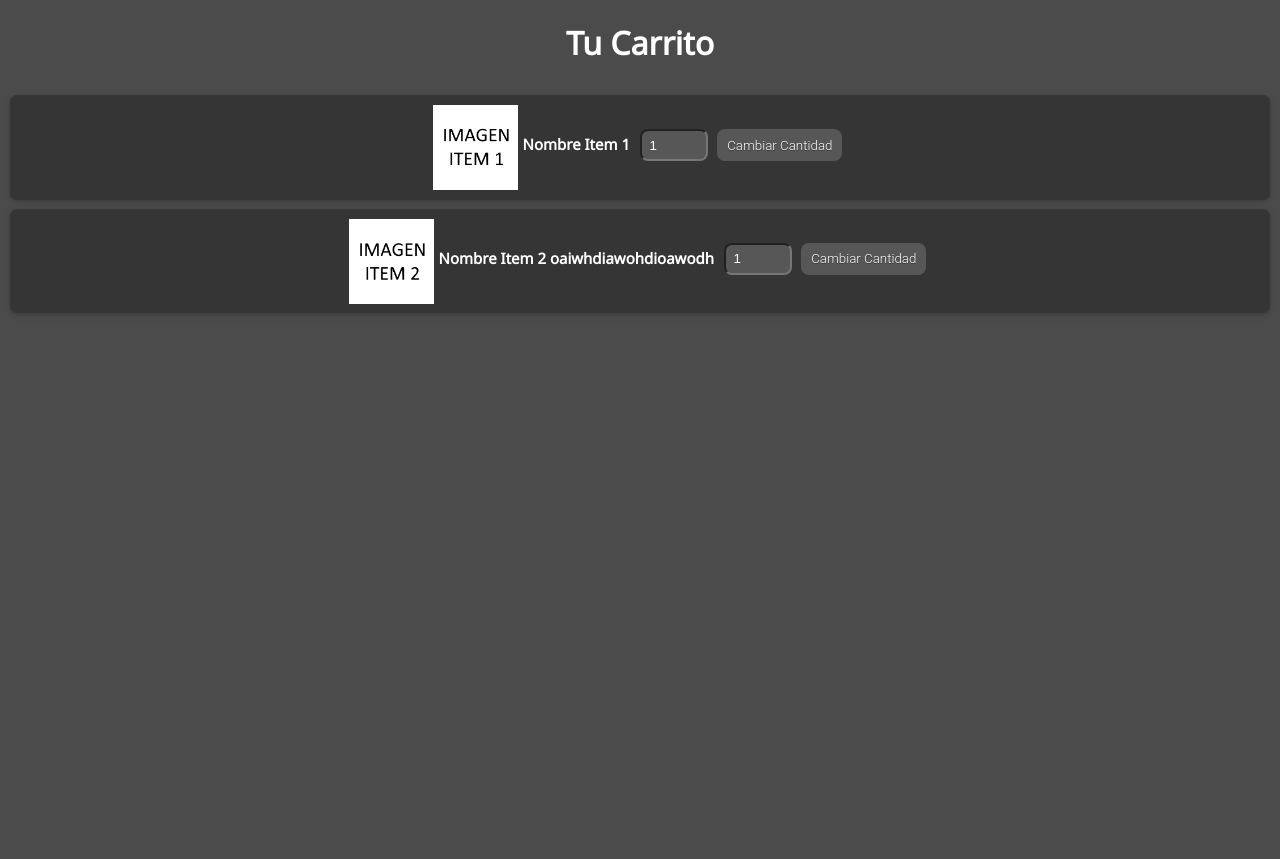
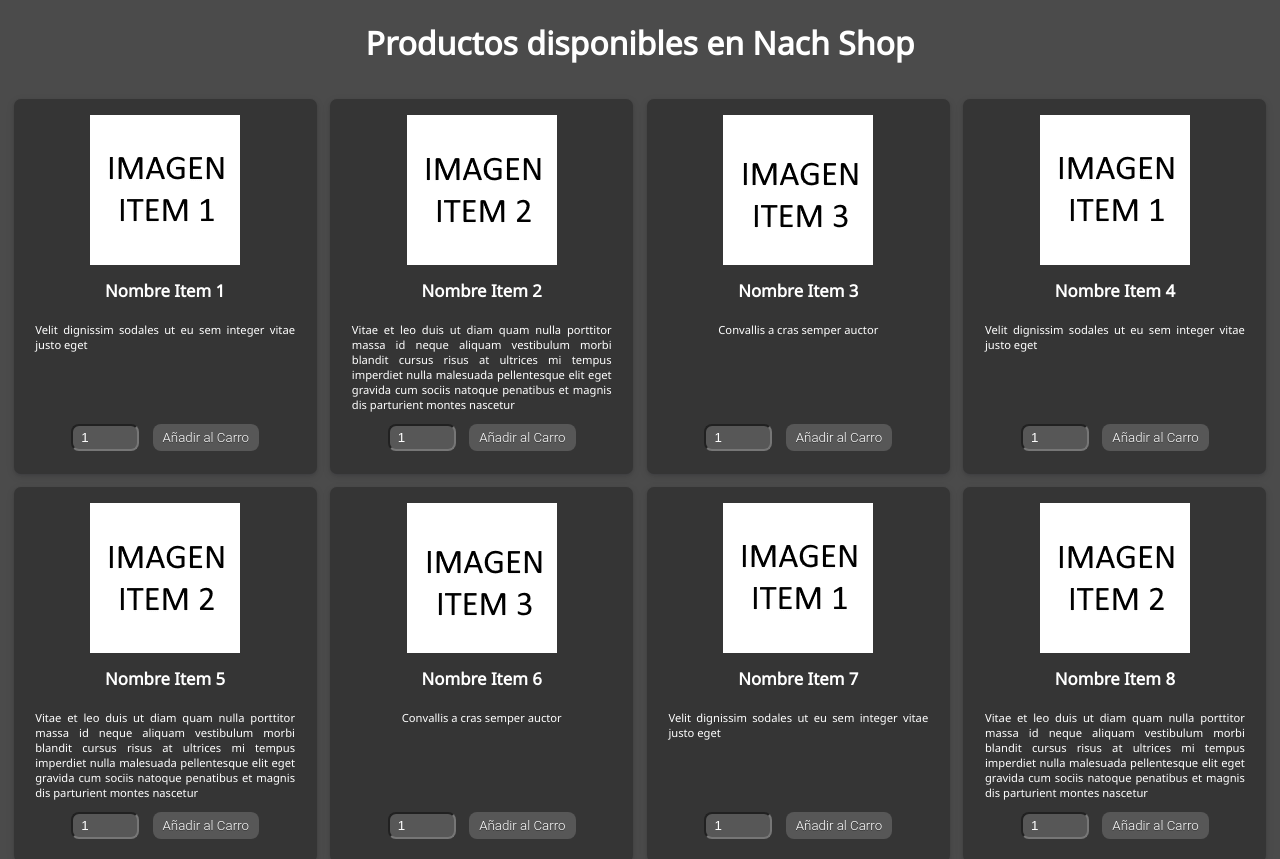
Before and after one commit to Nachiten/nach-shop-react, a React (Create React App) app: page / in a window 1280 px wide. Shown: the top 859 px of the page. Before the commit the page ends 800 px from the top, so only its background shows below. Built offline with nearby package versions, Linux system fonts and the light colour scheme.

Commit message:
BUG, No se muestra carrito completamente. Falta implementar llenar carrito

```diff
--- a/src/App.js
+++ b/src/App.js
@@ -1,13 +1,43 @@
+import React, { useState } from "react";
+
 // eslint-disable-next-line
 import ItemList from "./components/ItemList/ItemList";
 // eslint-disable-next-line
 import Carrito from "./components/Carrito/Carrito";
 
 function App() {
+
+  const [itemsCarrito, setItemsCarrito] = useState([]);
+
+  const sumarItemEnCarrito = (item) => {
+    itemsCarrito = [
+      ...itemsCarrito,
+      item,
+    ]
+  };
+
+  {/*let itemsCarrito = [
+    {
+       id: "item1",
+       itemName: "Nombre Item 1",
+       imageSrc: "/assets/img/Item1.png",
+       imageAlt: "Item1Image",
+       amount: 10,
+    },
+    {
+       id: "item2",
+       itemName: "Nombre Item 2 oaiwhdiawohdioawodh",
+       imageSrc: "/assets/img/Item2.png",
+       imageAlt: "Item2Image",
+       amount: 15,
+    },
+
+ ];  */}
+
   return (
     <div>
-      {/*<ItemList/>*/}
-      <Carrito/>
+      <ItemList agregarItemEnCarrito={sumarItemEnCarrito} />
+      <Carrito itemsCarrito={itemsCarrito} />
     </div>
   );
 }
--- a/src/components/Carrito/Carrito.js
+++ b/src/components/Carrito/Carrito.js
@@ -1,26 +1,11 @@
+import React, {useState} from "react";
 import ItemCarrito from "../ItemCarrito/ItemCarrito";
 
 import "./Carrito.css";
 
-const Carrito = () => {
+const Carrito = (props) => {
 
-   const itemsCarrito = [
-      {
-         id: "item1",
-         itemName: "Nombre Item 1",
-         imageSrc: "/assets/img/Item1.png",
-         imageAlt: "Item1Image",
-         amount: 10,
-      },
-      {
-         id: "item2",
-         itemName: "Nombre Item 2 oaiwhdiawohdioawodh",
-         imageSrc: "/assets/img/Item2.png",
-         imageAlt: "Item2Image",
-         amount: 15,
-      },
-
-   ];
+   let itemsCarrito = props.itemsCarrito;
 
    const showedItems = itemsCarrito.map(unItem => { return <ItemCarrito item={unItem} /> });
 
```
